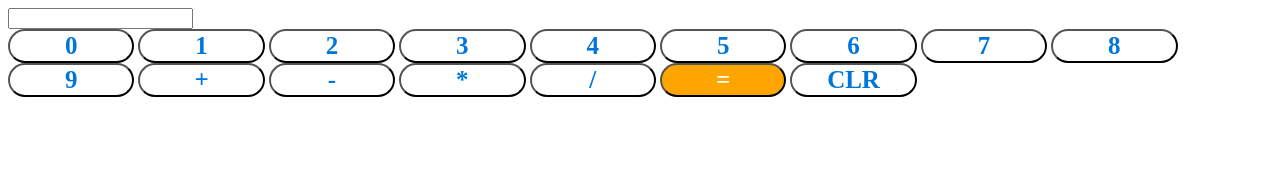
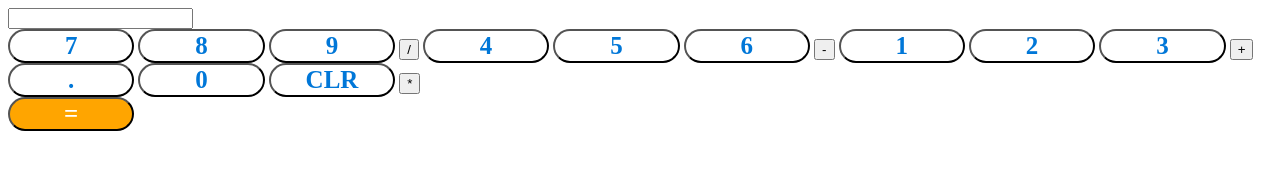
Before and after one commit to Dr-Ivan/MyLittlePetProjects, a plain HTML site: page JavaScript_Calculator/index.html in a window 1280 px wide. Drawn offline with Linux system fonts and the light colour scheme.

Commit message:
Final design of buttons

```diff
--- a/JavaScript_Calculator/index.html
+++ b/JavaScript_Calculator/index.html
@@ -8,30 +8,35 @@
 
 <body>
 
-    <div class="calculator">
+    <div class="Calculator">
         <input id = "inputLine" type="text" readonly />
 
-        <div class="keyboard">
-            <button onclick="addToInput(0)" class="BasicButton">0</button>
+        <div class="Keyboard">
+
+            <button onclick="addToInput(7)" class="BasicButton">7</button>
+            <button onclick="addToInput(8)" class="BasicButton">8</button>
+            <button onclick="addToInput(9)" class="BasicButton">9</button>
+            <button onclick="addToInput('/')" class="OperationButton">/</button>
+
+            <button onclick="addToInput(4)" class="BasicButton">4</button>
+            <button onclick="addToInput(5)" class="BasicButton">5</button>
+            <button onclick="addToInput(6)" class="BasicButton">6</button>
+            <button onclick="addToInput('-')" class="OperationButton">-</button>
+
+
             <button onclick="addToInput(1)" class="BasicButton">1</button>
             <button onclick="addToInput(2)" class="BasicButton">2</button>
             <button onclick="addToInput(3)" class="BasicButton">3</button>
-            <button onclick="addToInput(4)" class="BasicButton">4</button>
-            <button onclick="addToInput(5)" class="BasicButton">5</button>
-            <button onclick="addToInput(6)" class="BasicButton">6</button>
-            <button onclick="addToInput(7)" class="BasicButton">7</button>
-            <button onclick="addToInput(8)" class="BasicButton">8</button>
-            <button onclick="addToInput(9)" class="BasicButton">9</button>
+            <button onclick="addToInput('+')" class="OperationButton">+</button>
 
-            <button onclick="addToInput('+')" class="BasicButton">+</button>
-            <button onclick="addToInput('-')" class="BasicButton">-</button>
-            <button onclick="addToInput('*')" class="BasicButton">*</button>
-            <button onclick="addToInput('/')" class="BasicButton">/</button>
+            <button onclick="addToInput('.')" class="BasicButton">.</button>
+            <button onclick="addToInput(0)" class="BasicButton">0</button>
+            <button onclick="resetInput()" class="BasicButton">CLR</button>
+            <button onclick="addToInput('*')" class="OperationButton">*</button>
 
-            <button onclick="calculate()" class="CalculateButton">=</button>
+        </div>
 
-            <button onclick="resetInput()" class="BasicButton">CLR</button>
-        </div>
+        <button onclick="calculate()" class="CalculateButton">=</button>
 
     </div>
 
```
